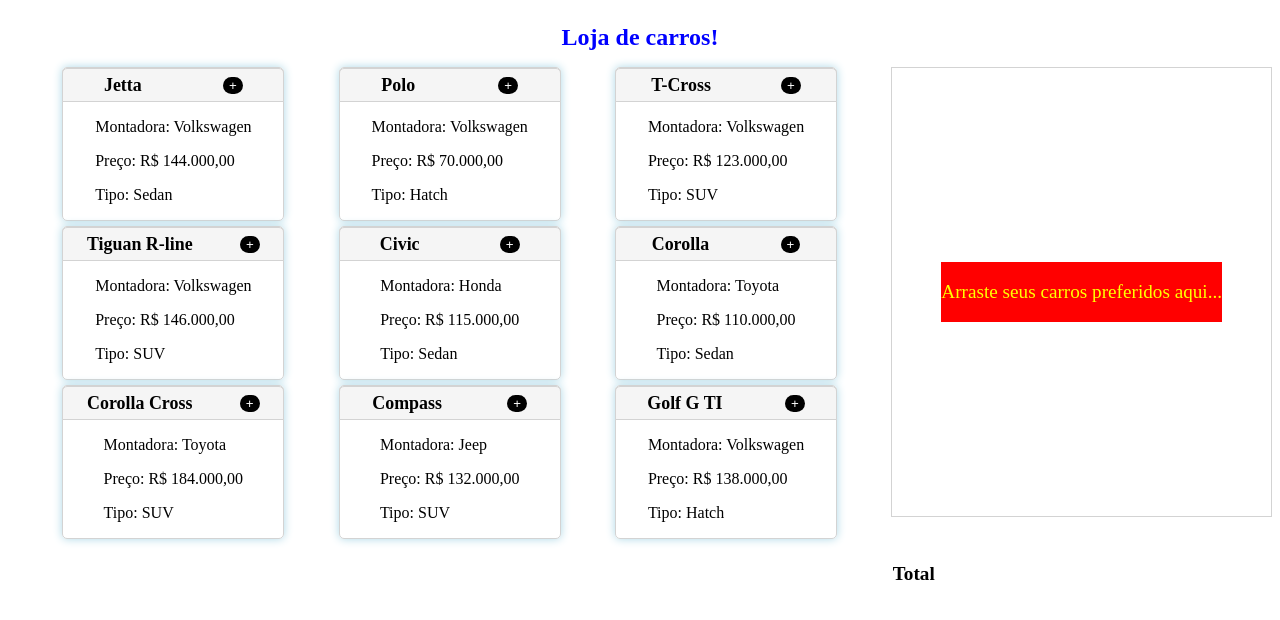
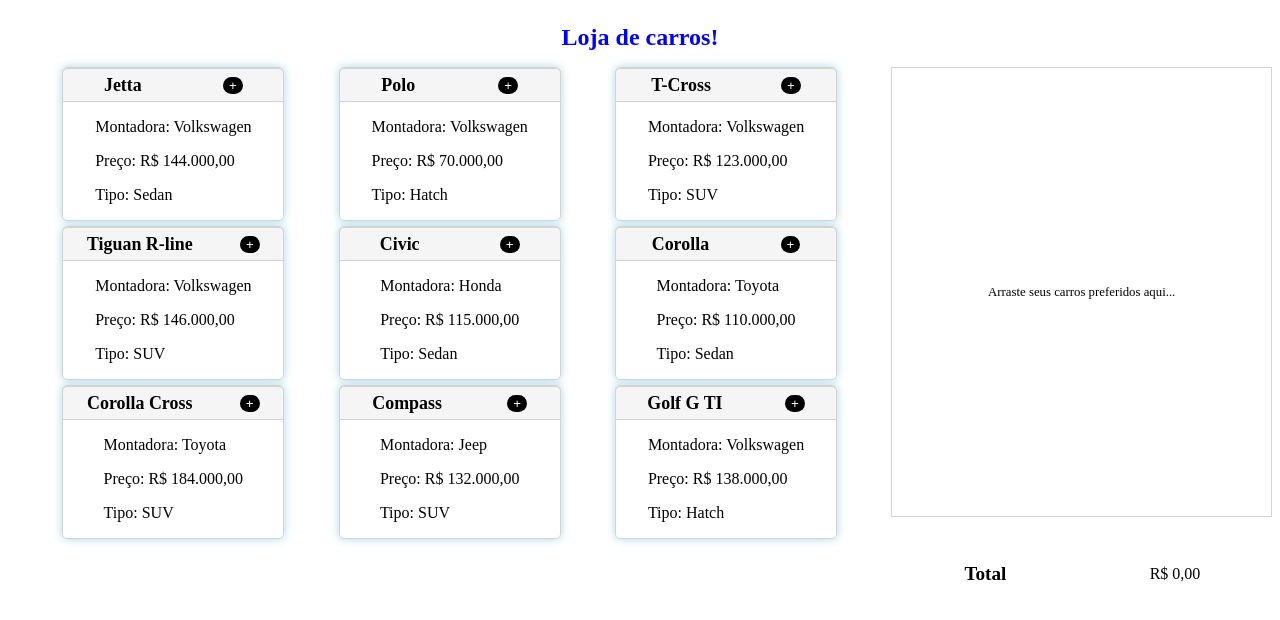
Before and after one commit to Luan338/Pagina-loja-de-carro, a React (Create React App) app: page / in a window 1280 px wide. Shown: the top 620 px of the page. Built offline with nearby package versions, Linux system fonts and the light colour scheme.

Commit message:
nova atualização na página

```diff
--- a/src/App.js
+++ b/src/App.js
@@ -149,6 +149,7 @@ class Car extends Component {
 
         <S.BoxResult>
             <S.Total>Total</S.Total>
+            <S.Paragraph>{this.state.carAdd.reduce((a, b) => a + b.price, 0).toLocaleString('pt-br', { style: 'currency', currency: 'BRL' })}</S.Paragraph>
           </S.BoxResult>
       </S.Container>
 
--- a/src/styles.js
+++ b/src/styles.js
@@ -110,18 +110,18 @@ export const ChoiceBox = styled.div`
 `;
 
 export const BoxDirection = styled.div`
-    background-color: red;
 `;
 
 export const ParagraphDirection = styled.p`
-    color: yellow;
-    font-size: 1.5vw;
+    font-size: 1vw;
 `;
 
 export const BoxResult = styled.div`
     display: flex;
     width: 30%;
     margin-left: 70%;
+    justify-content: space-around;
+    align-items: center;
 `;
 
 export const Total = styled.h3`
```
